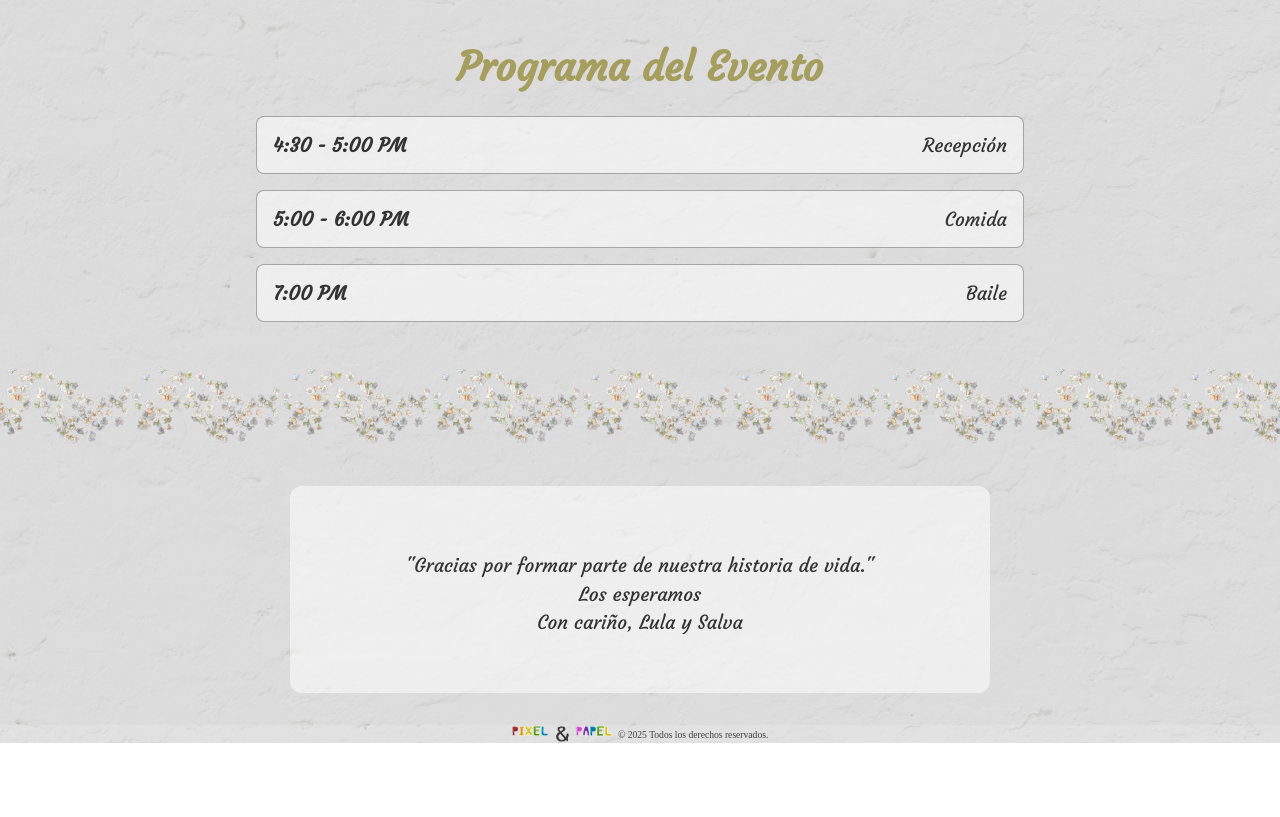
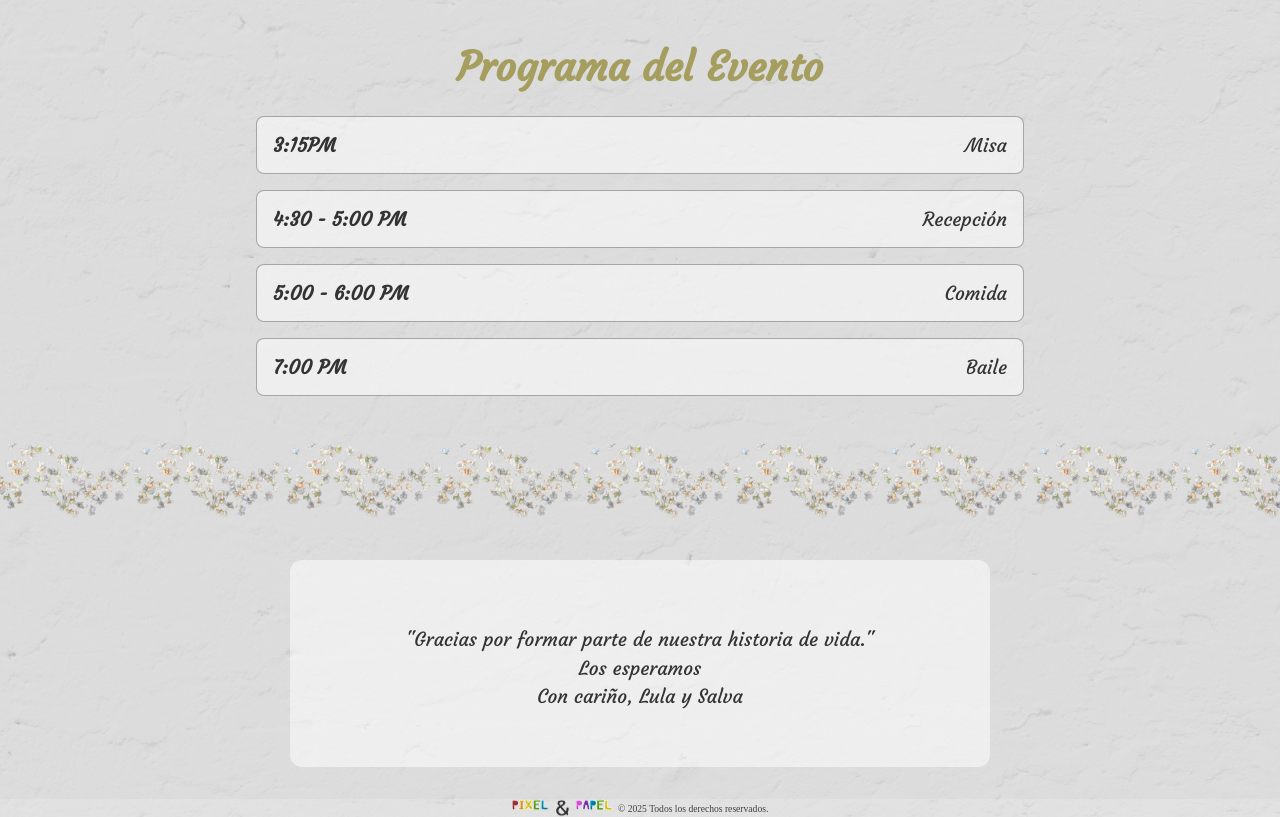
Before and after one commit to WalterDanielTorresMeza/lulaysalva_60, a React (Create React App) app: page / in a window 1280 px wide. Shown: the part 3742-4559 px from the top of the page. Before the commit the page ends 4485 px from the top, so only its background shows below. Built offline with nearby package versions, Linux system fonts and the light colour scheme; a web font is replaced by a local one.

Commit message:
Update EventSchedule.js

```diff
--- a/src/components/EventSchedule.js
+++ b/src/components/EventSchedule.js
@@ -4,6 +4,12 @@ import 'aos/dist/aos.css';
 import './EventSchedule.css';
 
 const events = [
+  {
+    time: '3:15PM',
+    title: 'Misa',
+    details:
+      ' '
+  },
   {
     time: '4:30 - 5:00 PM',
     title: 'Recepción',
```
